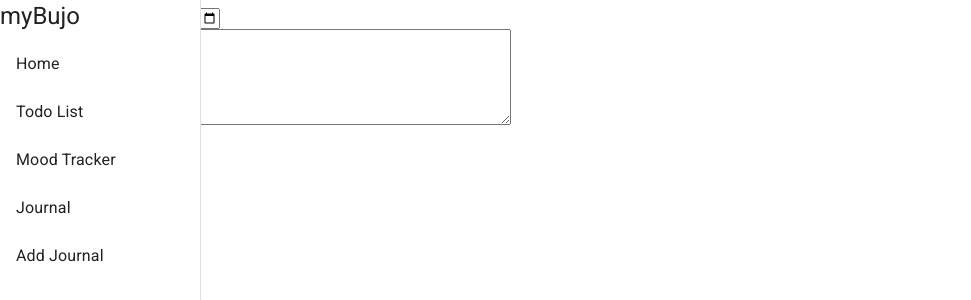
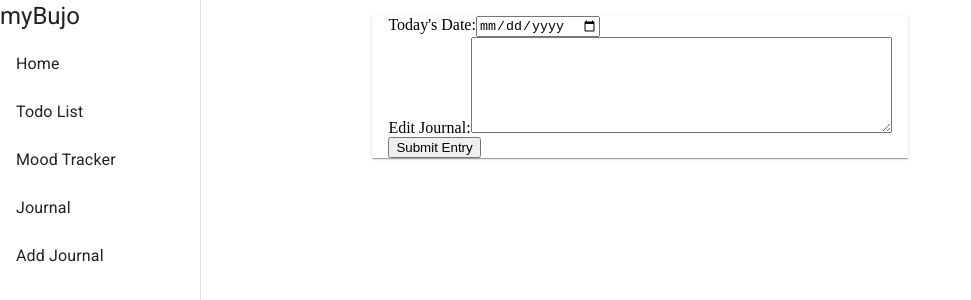
Before and after one commit to janice87/phase-3-sinatra-react-frontend, a React (Create React App) app: page /journals/1/edit in a window 1280 px wide. Shown: the top 300 px of the page, without its empty margins (0-971 px from the left). Built offline with nearby package versions, Linux system fonts and the light colour scheme; no server answers.

Commit message:
change fetch routes

```diff
--- a/src/components/JournalEditForm.js
+++ b/src/components/JournalEditForm.js
@@ -1,5 +1,7 @@
 import { useState, useEffect } from "react";
 import { useParams, useHistory } from "react-router-dom";
+import Container from '@material-ui/core/Container';
+import Box from '@material-ui/core/Box';
 
 const JournalEditForm = ({onUpdateJournal}) => {
     const [journalEntry, setJournalEntry] = useState({})
@@ -12,7 +14,8 @@ const JournalEditForm = ({onUpdateJournal}) => {
         .then(journalObj => setJournalEntry(journalObj))
     }, [id])
 
-    const handleSubmit = () => {
+    const handleSubmit = (e) => {
+      e.preventDefault();
         fetch(`http://localhost:9292/journals/${id}`, {
           method: 'PATCH',
           headers: {
@@ -42,6 +45,14 @@ const JournalEditForm = ({onUpdateJournal}) => {
 
     return (
       <div>
+        <Container maxWidth="sm">
+        <Box
+        m={1}
+        boxShadow={1}
+        display="flex"
+        justifyContent="center"
+        alignItems="center"
+        >
         <form onSubmit={handleSubmit}>
 
         <label htmlFor="date">Today's Date:</label>
@@ -52,6 +63,8 @@ const JournalEditForm = ({onUpdateJournal}) => {
         <br/>
         <input type="submit" value="Submit Entry" />
         </form>
+        </Box>
+        </Container>
       </div>
     );
   }
```
